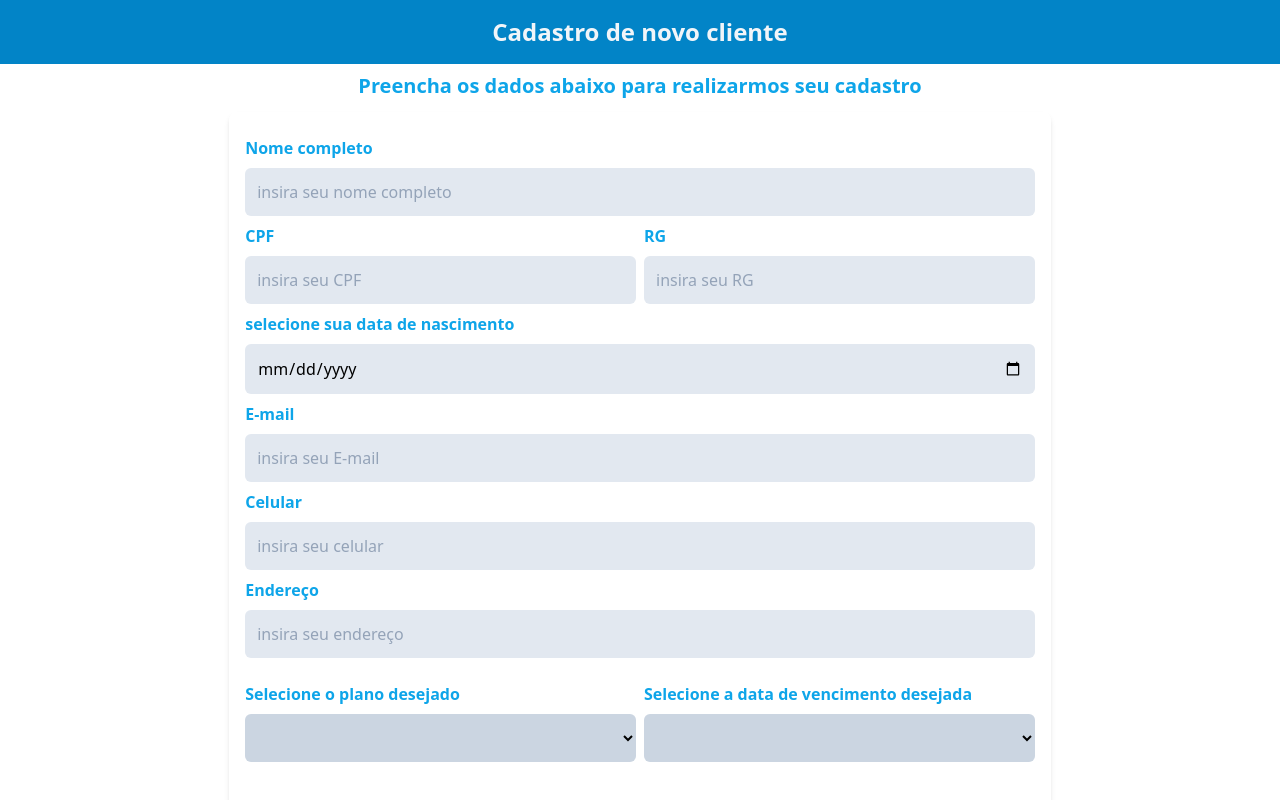
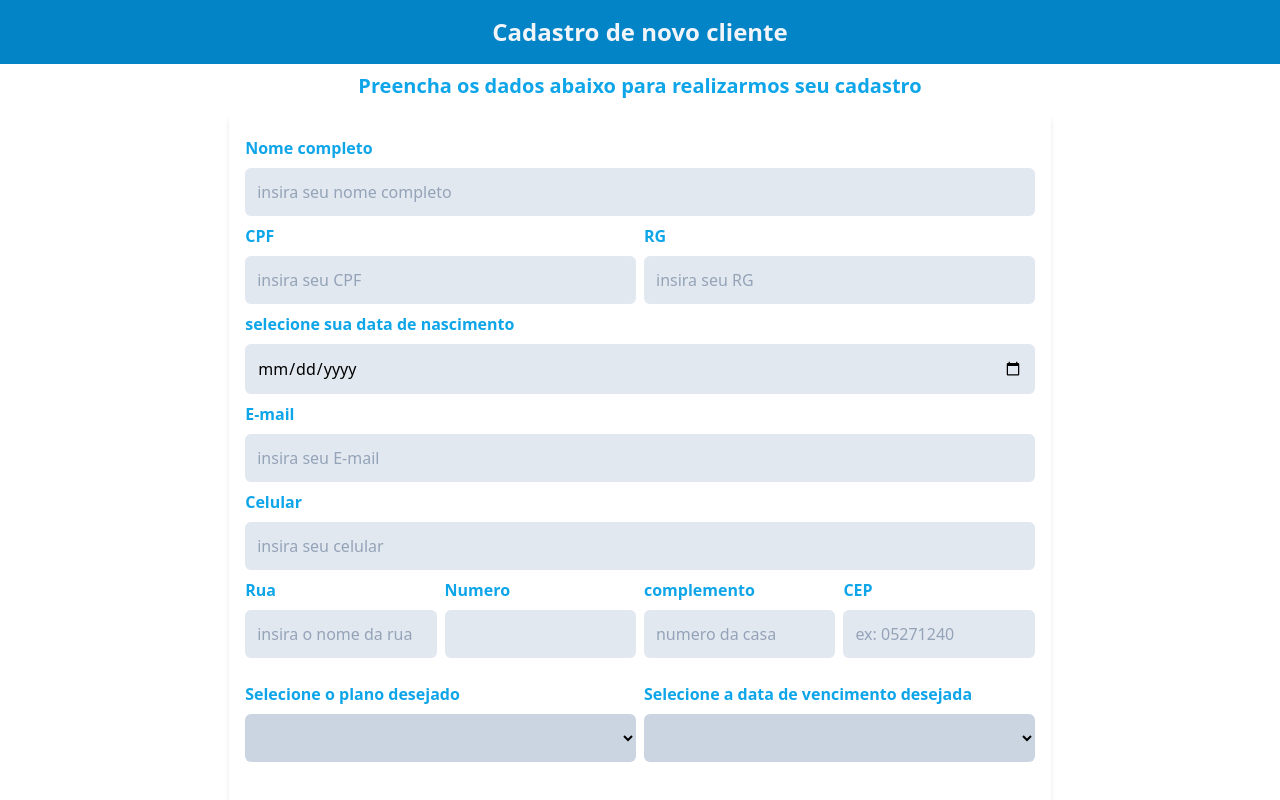
Before and after one commit to WesleyOliveira01/cadastro, a Next.js app: page / in a window 1280 px wide. Shown: the top 800 px of the page. Built offline with nearby package versions, Linux system fonts and the light colour scheme.

Commit message:
:feat:autocomplete de cep

```diff
--- a/src/components/Form.tsx
+++ b/src/components/Form.tsx
@@ -1,29 +1,32 @@
 import React from "react";
 import Input from "./Input";
-import Option from "./Option";
 import useFormulario from "@/contexts/form";
-import Selects from './Selects';
+import Selects from "./Selects";
 
 const Form = () => {
+  const {
+    setNome,
+    setEmail,
+    setRg,
+    setCpf,
+    setTelefone,
+    handleSubmit,
+    setDataNascimento,
+    setRua,
+    setCep,
+    setComplemento,
+    setNumero,
+    rua,
+    cep,
+  } = useFormulario();
 
-  const {
-    //@ts-ignore
-    setNome,
-    //@ts-ignore
-    setEmail,
-    //@ts-ignore
-    setRg,
-    //@ts-ignore
-    setCpf,
-    //@ts-ignore
-    setEndereco,
-    //@ts-ignore
-    setTelefone,
-    //@ts-ignore
-    handleSubmit,
-    //@ts-ignore
-    setDataNascimento
-  }= useFormulario() ;
+  const handleEndereco = (cep: string) => {
+     fetch(`https://viacep.com.br/ws/${cep}/json/`)
+      .then((res) => res.json())
+      .then((data) => {
+        setRua(data.logradouro)
+      });
+  };
 
   return (
     <section className="p-2">
@@ -92,14 +95,44 @@ const Form = () => {
           onChange={(e) => setTelefone(Number(e.target.value))}
         />
 
-        <Input
-          name="endereco"
-          titulo="Endereço"
-          placeholder="insira seu endereço"
-          type="text"
-          required
-          onChange={(e) => setEndereco(e.target.value)}
-        />
+        <section className="flex lg:flex-row flex-col gap-2">
+          <Input
+            name="rua"
+            titulo="Rua"
+            placeholder="insira o nome da rua"
+            type="text"
+            value={rua}
+            required
+            onChange={(e) => setRua(e.target.value)}
+            w="lg:w-[50%] w-full"
+          />
+          <Input
+            name="numero"
+            titulo="Numero"
+            type="number"
+            required
+            onChange={(e) => setNumero(Number(e.target.value))}
+            w="lg:w-[50%] w-full"
+          />
+          <Input
+            name="complemento"
+            titulo="complemento"
+            placeholder="numero da casa"
+            type="text"
+            onChange={(e) => setComplemento(e.target.value)}
+            w="lg:w-[50%] w-full"
+          />
+          <Input
+            name="CEP"
+            titulo="CEP"
+            placeholder="ex: 05271240"
+            type="number"
+            required
+            onChange={(e) => setCep(e.target.value.replace(/\D/g, ""))}
+            w="lg:w-[50%] w-full"
+            onBlur={() => handleEndereco(cep)}
+          />
+        </section>
 
         <Selects />
 
--- a/src/contexts/form.tsx
+++ b/src/contexts/form.tsx
@@ -6,17 +6,22 @@ interface Iformulario {
   children: React.ReactNode;
 }
 export interface IformularioContext extends Iusuario {
+  cep:string
+  rua:string
   setNome: Dispatch<SetStateAction<string >>;
   setEmail: Dispatch<SetStateAction<string>>;
   setRg: Dispatch<SetStateAction<number | null>>;
   setCpf: Dispatch<SetStateAction<number | null>>;
-  setEndereco: Dispatch<SetStateAction<string>>;
   setPlano: Dispatch<SetStateAction<string>>;
   setTaxa: Dispatch<SetStateAction<string>>;
   setTelefone: Dispatch<SetStateAction<number | null>>;
   setComoConheceu: Dispatch<SetStateAction<string>>;
   setDataVencimento:Dispatch<SetStateAction<string>>;
   setDataNascimento:Dispatch<SetStateAction<string>>;
+  setRua:Dispatch<SetStateAction<string>>;
+  setCep:Dispatch<SetStateAction<string>>;
+  setComplemento:Dispatch<SetStateAction<string>>;
+  setNumero:Dispatch<SetStateAction<number | null>>
   handleSubmit: (e: FormEvent<HTMLFormElement>) => void;
 }
 
@@ -25,9 +30,16 @@ FormularioContext.displayName = "formulario";
 
 export const FormularioProvider = ({ children }: Iformulario) => {
   const router = useRouter();
+
+  const [rua,setRua] = useState<string>("");
+  const [cep,setCep] = useState<string>("");
+  const [complemento,setComplemento] = useState<string>("");
+  const [numero,setNumero] = useState<number | null>(null);
+  const endereco = `${rua},${numero} ${complemento}, ${cep}`
+
   const [nome, setNome] = useState<string>("");
   const [email, setEmail] = useState<string>("");
-  const [endereco, setEndereco] = useState<string>("");
+
   const [plano, setPlano] = useState<string>("");
   const [taxa, setTaxa] = useState<string>("");
   const [comoConheceu, setComoConheceu] = useState<string>("");
@@ -77,7 +89,6 @@ export const FormularioProvider = ({ children }: Iformulario) => {
         cpf,
         setCpf,
         endereco,
-        setEndereco,
         plano,
         setPlano,
         taxa,
@@ -89,7 +100,13 @@ export const FormularioProvider = ({ children }: Iformulario) => {
         setComoConheceu,
         handleSubmit,
         setDataVencimento,
-        setDataNascimento
+        setDataNascimento,
+        setRua,
+        setCep,
+        setComplemento,
+        setNumero,
+        cep,
+        rua
       }}
     >
       {children}
--- a/tsconfig.json
+++ b/tsconfig.json
@@ -4,7 +4,7 @@
     "lib": ["dom", "dom.iterable", "esnext"],
     "allowJs": true,
     "skipLibCheck": true,
-    "strict": true,
+    "strict": false,
     "noEmit": true,
     "esModuleInterop": true,
     "module": "esnext",
```
